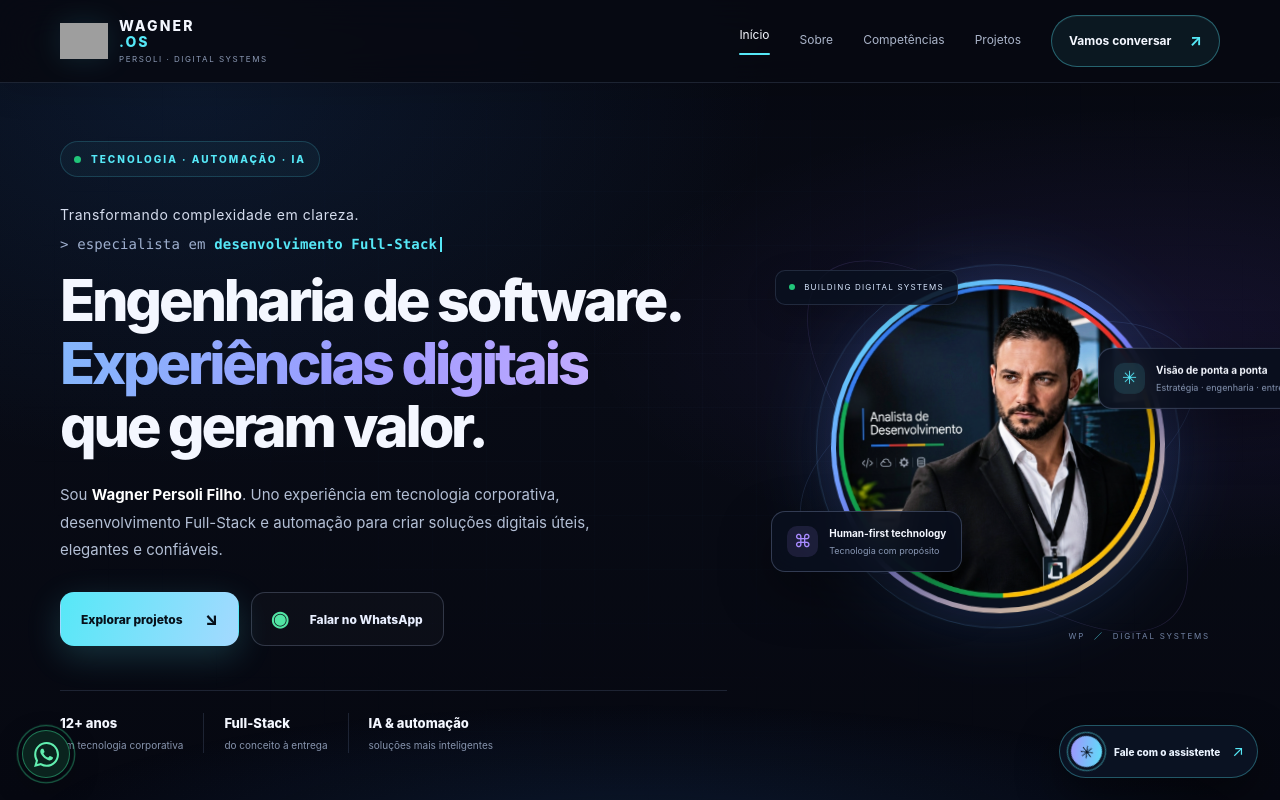
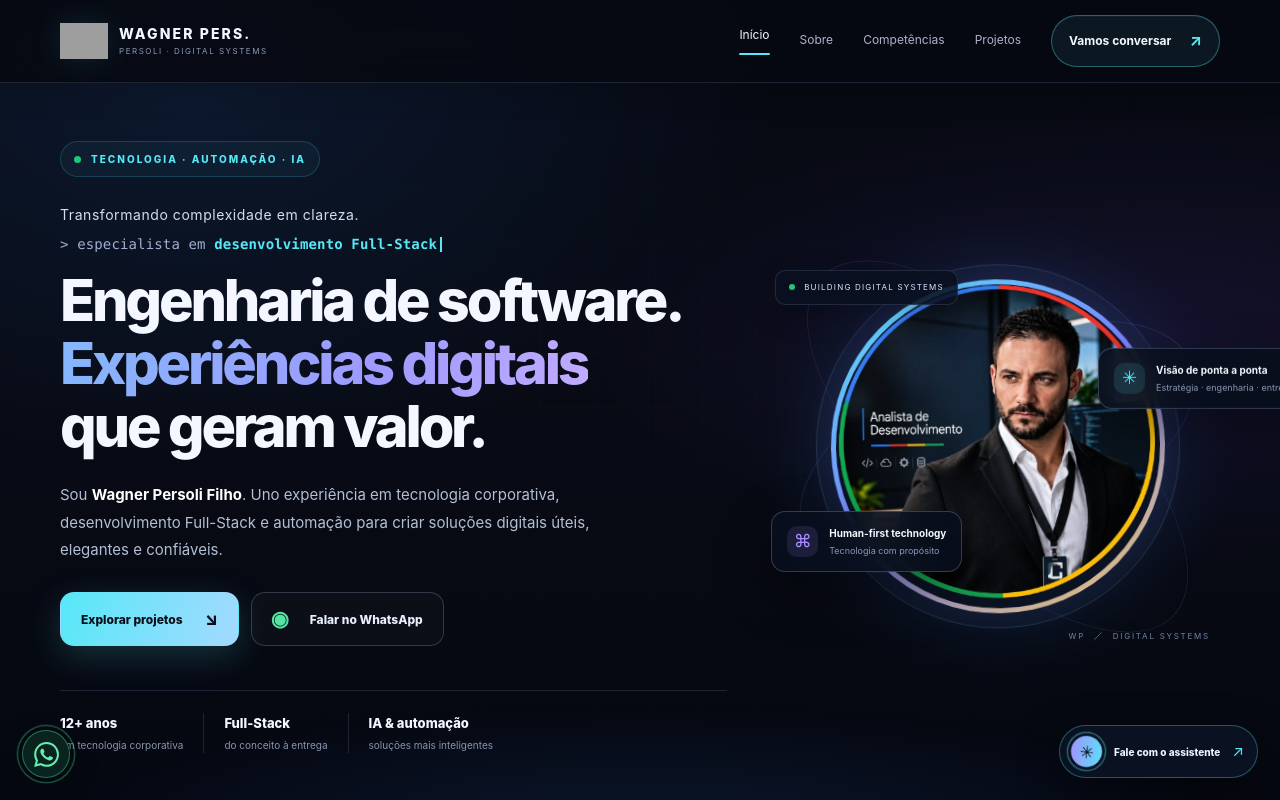
Before and after one commit to Wpersoli/wagnerpersolifilho, a website: page public/index.html in a window 1280 px wide. Shown: the top 800 px of the page. Drawn offline with Linux system fonts and the light colour scheme; grey boxes are pictures that could not be loaded.

Commit message:
Update home header wordmark to Wagner Persoli brand

```diff
--- a/public/index.html
+++ b/public/index.html
@@ -54,7 +54,7 @@
     <div class="container header-inner">
       <a class="brand" href="#inicio" aria-label="Wagner Persoli — início">
         <img src="/img/logo.png" width="48" height="48" alt="Monograma WP dourado">
-        <span><strong>WAGNER<span class="brand-dot">.OS</span></strong><small>PERSOLI · DIGITAL SYSTEMS</small></span>
+        <span><strong>WAGNER PERS.</strong><small>PERSOLI · DIGITAL SYSTEMS</small></span>
       </a>
       <button class="menu-toggle" id="menu-toggle" type="button" aria-expanded="false" aria-controls="site-nav" aria-label="Abrir menu"><span></span><span></span><span></span></button>
       <nav class="site-nav" id="site-nav" aria-label="Navegação principal">
```
